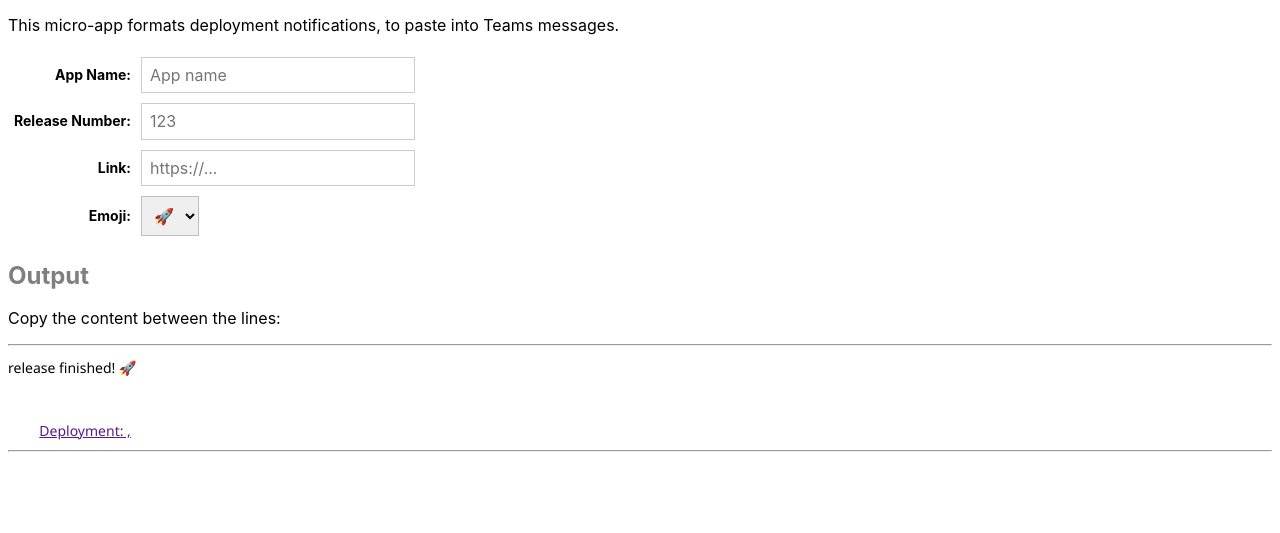
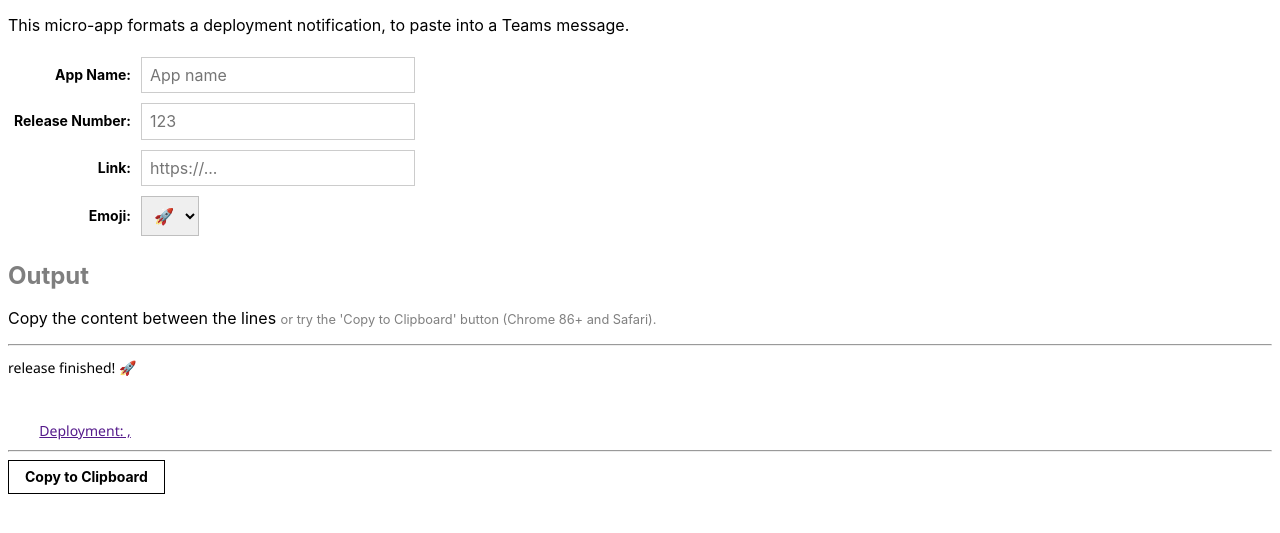
Before and after one commit to SteGriff/deployment-complete, a plain HTML site: page index.htm in a window 1280 px wide. Shown: the part 51-584 px from the top of the page. Drawn offline with Linux system fonts and the light colour scheme.

Commit message:
Copy button

```diff
--- a/index.htm
+++ b/index.htm
@@ -16,7 +16,7 @@
   <main id="app" class="ph2">
 
     <h2 class="black-50">"Deployment Complete"</h2>
-    <p>This micro-app formats deployment notifications, to paste into Teams messages.</p>
+    <p>This micro-app formats a deployment notification, to paste into a Teams message.</p>
 
 	<table>
 	<tr>
@@ -56,8 +56,8 @@
 	</table>
 
     <h2 class="black-50">Output</h2>
-    <p>Copy the content between the lines:
-	<!-- <button class="b ph3 pv2 input-reset ba b--black bg-transparent pointer f6" @click="copy()">Copy to Clipboard</button></p> -->
+    <p>Copy the content between the lines <small class="black-50">or try the 'Copy to Clipboard' button (Chrome 86+ and Safari).</small>
+
     <hr>
     <div class="teams js-output">
     <div><p>{{appName}} release finished! {{emoji}}</p></div>
@@ -72,6 +72,7 @@
     </table>
     </div>
     <hr>
+    <button class="b ph3 pv2 input-reset ba b--black bg-transparent pointer f6" @click="copy()">{{ copyButtonText }}</button></p>
 
   </main>
   <script src="vue.js"></script>
@@ -83,17 +84,28 @@
     releaseNum: null,
     link: '',
     emoji: '🚀',
-    emojis: ['🐣', '🚀', '🌴', '🥳', '🎉', '🎆', '🤸‍♂️', '💯']
+    emojis: ['🐣', '🚀', '🌴', '🥳', '🎉', '🎆', '🤸‍♂️', '💯'],
+	copyFailed : false
     },
+	computed : {
+		copyButtonText() {
+			return this.copyFailed ? "Copy Failed 😢" : "Copy to Clipboard";
+		}
+	},
 	methods : {
 		copy() {
+			vm = this;
+			try {
 			const content = document.getElementsByClassName('js-output')[0].innerHTML;
-			//const blob = new Blob(
-			console.log("COPY!", content);
-			navigator.clipboard.write([new ClipboardItem({ 'text/plain' : content })]);
+			const blobInput = new Blob([content], {type: 'text/html'});
+			const clipboardItemInput = new ClipboardItem({'text/html' : blobInput});
+			navigator.clipboard.write([clipboardItemInput]);
+			} catch(e) {
+				vm.copyFailed = true;
+			}
 		}
 	}
-  })
+  });
   </script>
 </body>
 </html>
```
